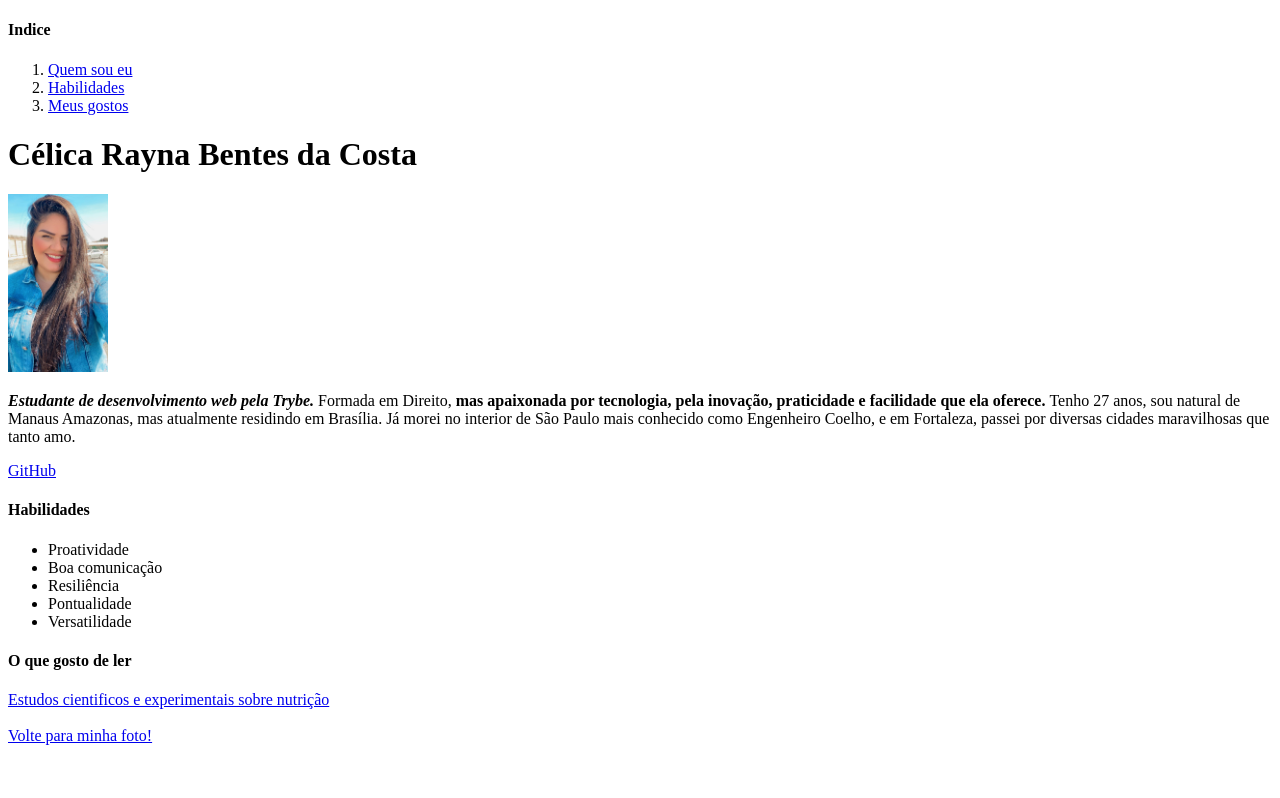
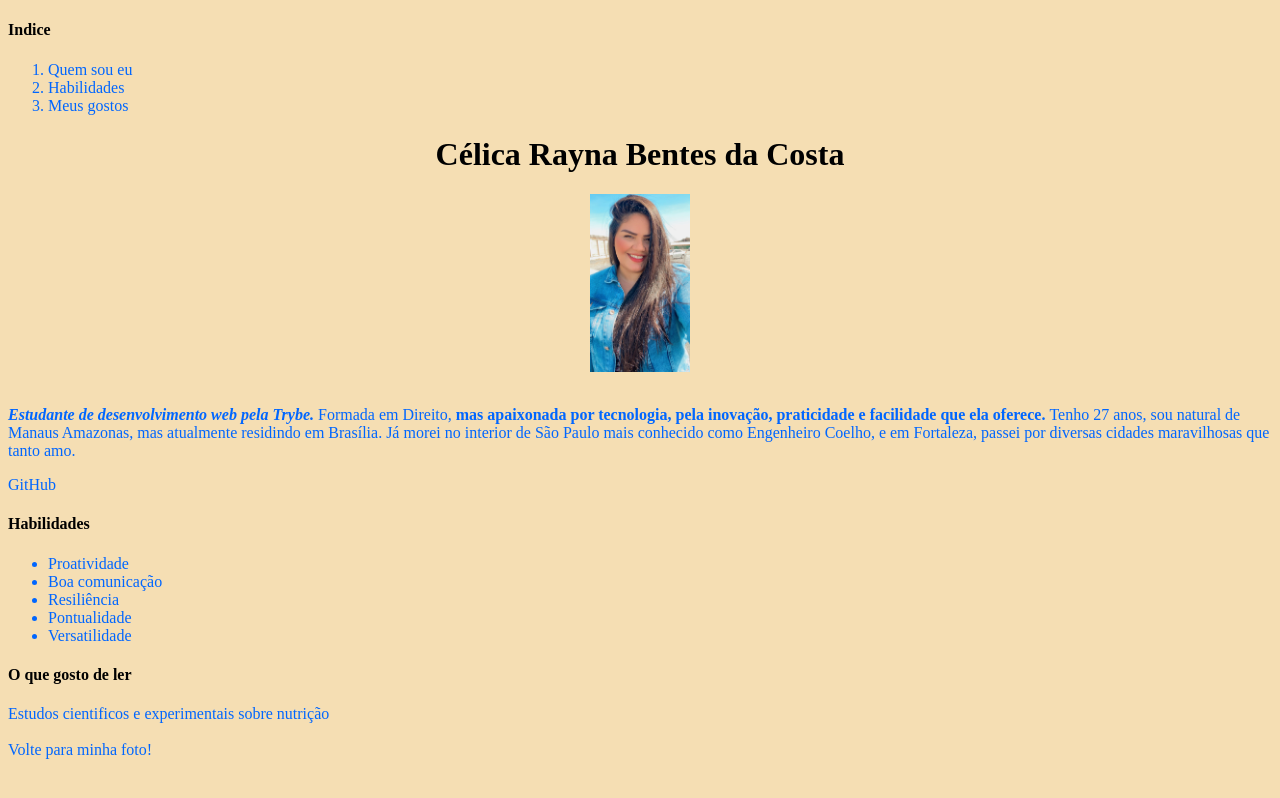
Before and after one commit to CelicaRayna/CelicaRayna.github.io, a plain HTML site: page index.html in a window 1280 px wide. Drawn offline with Linux system fonts and the light colour scheme.

Commit message:
Adicionei estilo no portfolio

```diff
--- a/index.html
+++ b/index.html
@@ -5,7 +5,27 @@
     <meta charset="UTF-8">
     <meta http-equiv="X-UA-Compatible" content="IE=edge">
     <meta name="viewport" content="width=device-width, initial-scale=1.0">
-    <title>Minha primeira página</HTML></title>
+    <title>Portfólio</HTML></title>
+    <style>
+     body {
+        background: wheat;
+       }
+
+     ul, ol, a, p {
+        color: rgb(0, 102, 255);
+        text-decoration: none;
+     }
+
+      img {
+        display: block;
+        margin: 0px auto;
+     }
+
+     h1 {
+        text-align: center;
+     }
+
+    </style>
 </head>
 
 <body>
```
